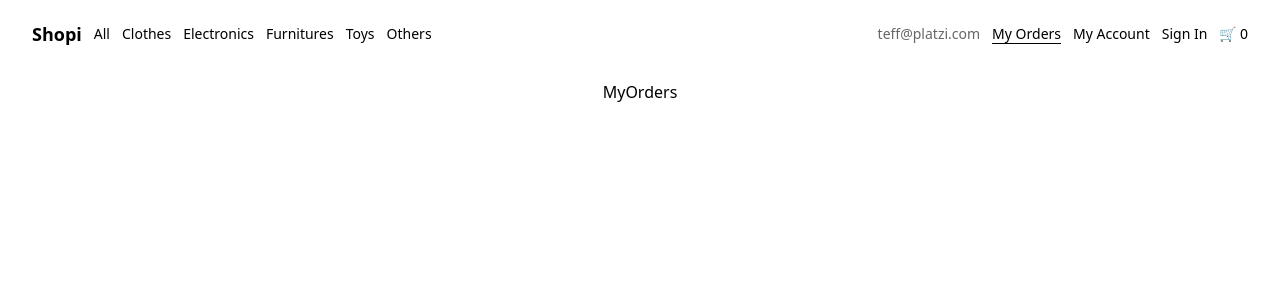
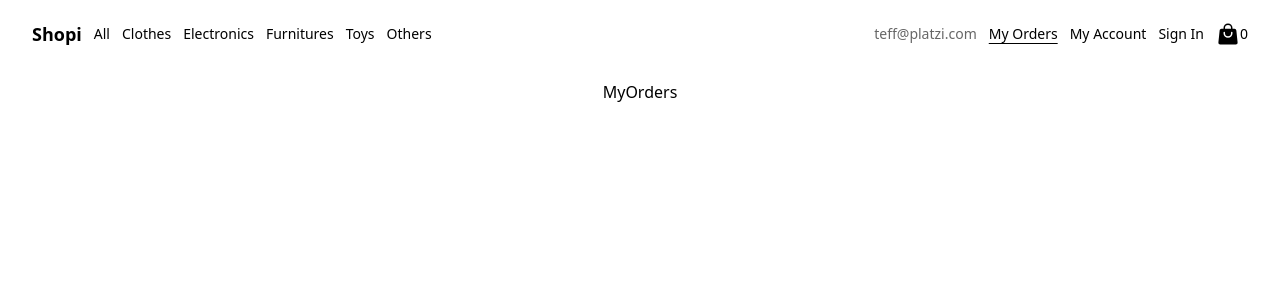
Before and after one commit to ACondori95/react-store, a React (Vite) app: page /my-orders in a window 1280 px wide. Shown: the top 300 px of the page. Built offline with nearby package versions, Linux system fonts and the light colour scheme.

Commit message:
heroicons con TailwindCSS

```diff
--- a/package.json
+++ b/package.json
@@ -10,6 +10,7 @@
     "preview": "vite preview"
   },
   "dependencies": {
+    "@heroicons/react": "^2.2.0",
     "@tailwindcss/vite": "^4.0.8",
     "react": "^19.0.0",
     "react-dom": "^19.0.0",
--- a/src/Components/Card/index.jsx
+++ b/src/Components/Card/index.jsx
@@ -1,4 +1,5 @@
 import {useContext} from "react";
+import {PlusIcon} from "@heroicons/react/24/solid";
 import {ShoppingCartContext} from "../../Context";
 
 const Card = (data) => {
@@ -18,7 +19,7 @@ const Card = (data) => {
         <div
           className='absolute top-0 right-0 flex justify-center items-center bg-white w-6 h-6 rounded-full m-2 p-1'
           onClick={() => context.setCount(context.count + 1)}>
-          +
+          <PlusIcon className='size-6 text-black'></PlusIcon>
         </div>
       </figure>
       <p className='flex justify-between'>
--- a/src/Components/Navbar/index.jsx
+++ b/src/Components/Navbar/index.jsx
@@ -1,6 +1,7 @@
 import {useContext} from "react";
 import {NavLink} from "react-router-dom";
 import {ShoppingCartContext} from "../../Context";
+import {ShoppingBagIcon} from "@heroicons/react/24/solid";
 
 const Navbar = () => {
   const context = useContext(ShoppingCartContext);
@@ -78,7 +79,10 @@ const Navbar = () => {
             Sign In
           </NavLink>
         </li>
-        <li>🛒 {context.count}</li>
+        <li className='flex items-center'>
+          <ShoppingBagIcon className='size-6 text-black'></ShoppingBagIcon>
+          <div>{context.count}</div>
+        </li>
       </ul>
     </nav>
   );
--- a/src/Components/ProductDetail/index.jsx
+++ b/src/Components/ProductDetail/index.jsx
@@ -1,3 +1,4 @@
+import {XMarkIcon} from "@heroicons/react/24/solid";
 import "./styles.css";
 
 const ProductDetail = () => {
@@ -5,7 +6,9 @@ const ProductDetail = () => {
     <aside className='product-detail flex flex-col fixed right-0 border border-black rounded-lg bg-white'>
       <div className='flex justify-between items-center p-6'>
         <h2 className='font-medium text-xl'>Detail</h2>
-        <div>x</div>
+        <div>
+          <XMarkIcon className='size-6 text-black'></XMarkIcon>
+        </div>
       </div>
     </aside>
   );
```
Also changed, not shown: 1 other file (tests, documents, lock files or other folders).
